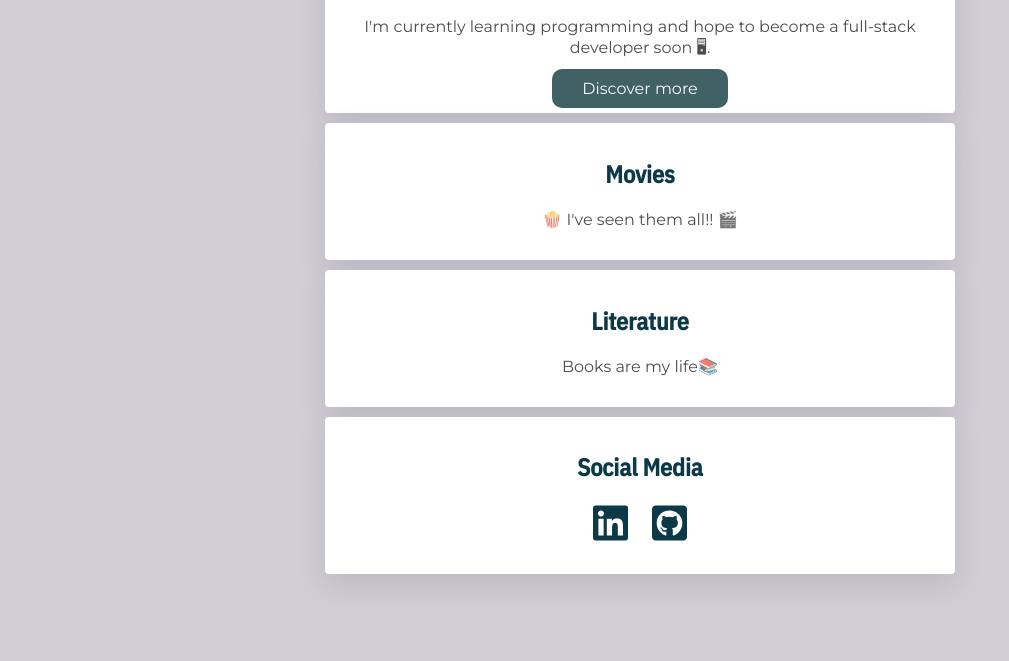
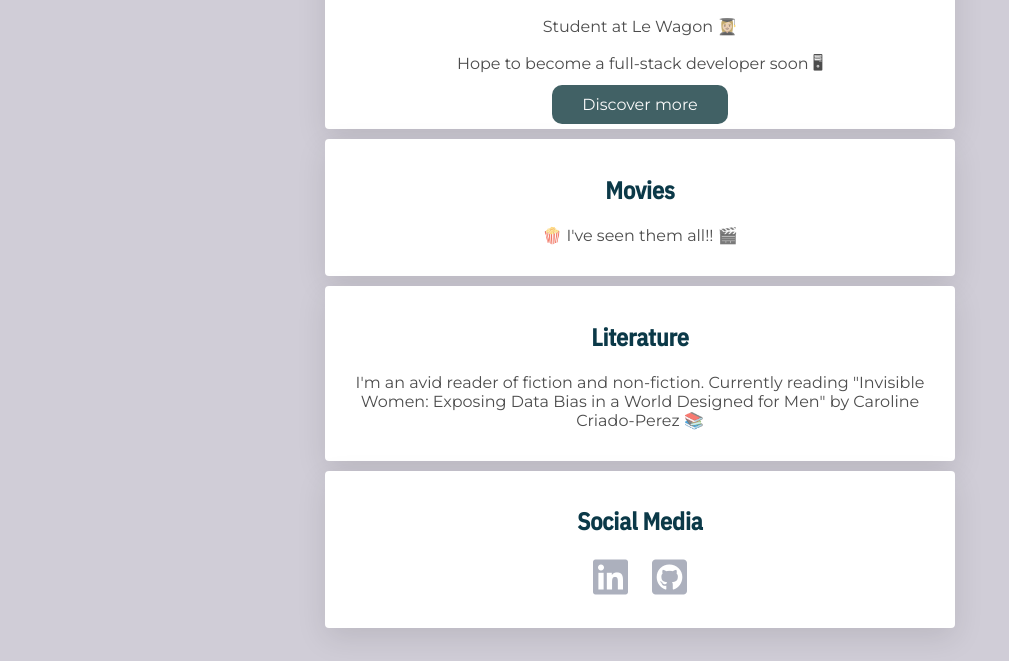
Before and after one commit to DanaGordas/profile, a plain HTML site: page index.html in a window 1280 px wide. Shown: the part 304-965 px from the top of the page, without its empty margins (0-1009 px from the left). Before the commit the page ends 911 px from the top, so only its background shows below. Drawn offline with nearby package versions, Linux system fonts and the light colour scheme.

Commit message:
Changed text and social media logos

```diff
--- a/index.html
+++ b/index.html
@@ -12,9 +12,8 @@
     <div class="card">
       <h1>Hi, I am Dana  </h1>
       <img src="images/profile.JPG" width="200px" alt="Dana">
-      <p>
-        I'm currently learning programming and hope to become a full-stack developer soon 🖥.
-      </p>
+      <p>Student at Le Wagon 👩🏼‍🎓</p>
+      <p>Hope to become a full-stack developer soon 🖥</p>
       <a href="#" id="btn">Discover more</a>
     </div>
 
@@ -25,7 +24,7 @@
 
     <div class="card">
       <h2>Literature</h2>
-      <p>Books are my life📚</p>
+      <p>I'm an avid reader of fiction and non-fiction. Currently reading "Invisible Women: Exposing Data Bias in a World Designed for Men" by Caroline Criado-Perez 📚</p>
     </div>
 
     <div class="card">
--- a/style.css
+++ b/style.css
@@ -20,12 +20,12 @@ p, a {
 
 i {
   font-size: 40px;
-  color: #0B3948;
+  color: #ACB0BD;
 }
 
-/*i:hover {
+i:hover {
   opacity: .5;
-}*/
+}
 
 .container {
   text-align: center;
```
